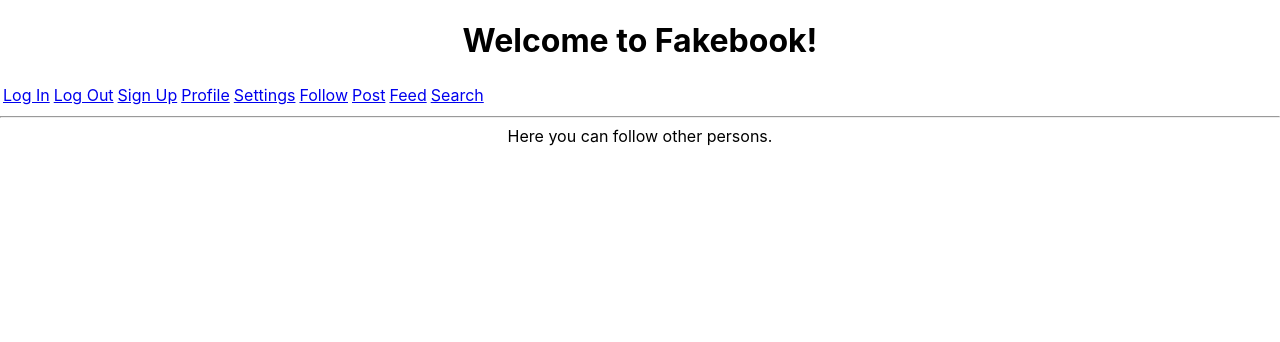
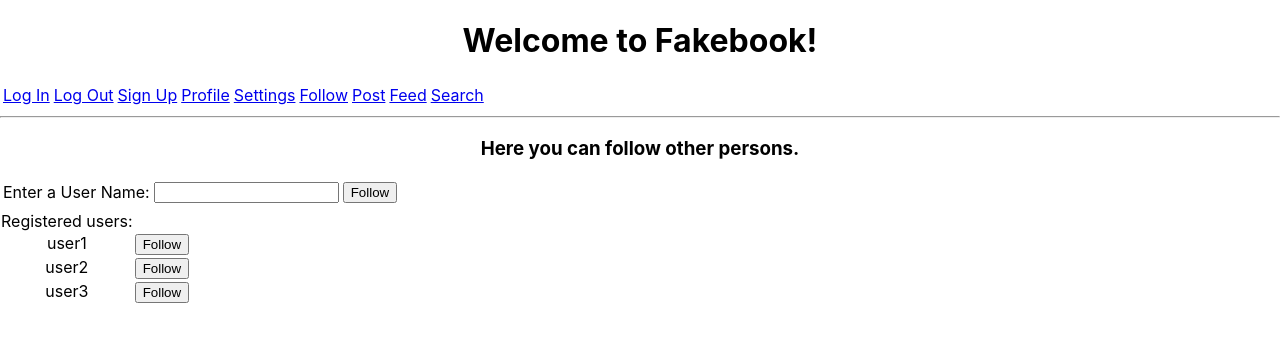
Before and after one commit to dkeProjekt/Frontend, a React (Create React App) app: page /follow in a window 1280 px wide. Shown: the top 342 px of the page. Built offline with nearby package versions, Linux system fonts and the light colour scheme; sample sign-in values are in the browser's storage.

Commit message:
Worked on the Follow frontend
Started implementing some parts of the Follow frontend, plus minor changes at the login, signup, settings and profile frontends and backends.

```diff
--- a/src/pages/Follow.js
+++ b/src/pages/Follow.js
@@ -1,17 +1,99 @@
 import React, { Component } from "react";
+import axios from "axios";
 
 class Follow extends Component {
     constructor() {
         super();
+        this.state = {
+            username: localStorage.getItem("user"),
+            id: localStorage.getItem("id"),
+            username_to_follow: '',
+            message: ''
+        };
+        this.handleUsernameToFollowChange = this.handleUsernameToFollowChange.bind(this);
     }
+
+
+    handleUsernameToFollowChange(evt) {
+        this.setState({
+            username_to_follow: evt.target.value,
+        });
+    };
+
+    async handleSubmit(evt) {
+        evt.preventDefault();
+        // send the username to the follow server in order to check if the user exists (in the mongoDB) and follow him, in case he exists
+        // TODO: zwei möglichkeiten:
+        //  1. entweder zuerst mit einem REST call von der MongoDB die ID des Users holen dem gefolgt werden soll und
+        //  dann einen REST call an das Follow Backend machen.
+        //  2. oder alles am Follow Backend machen, d.h. die beiden user names an das follow Backend schicken und dort die IDs aus der MongoDB abfragen
+
+        const response = await axios({
+            method: 'POST',
+            url: 'http://localhost:5004/follow',
+            data: {
+                username_follower: this.state.username,
+                username_to_follow: this.state.username_to_follow,
+            },
+            headers: '',
+        }).then(response => {
+            if(response.data.follow_successful) {
+                console.log("Follow was successful!")
+                this.setState({message: 'You now follow!' + this.state.username_to_follow});
+            } else {
+                console.log("Follow failed!")
+                this.setState({message: "Follow failed: " + response.data.error});
+            }
+        }).catch(error => {
+            console.log("Follow failed!")
+            this.setState({message: "Follow failed: " + error});
+        });
+    };
+
+
+
+    createFollowLabelsButtons = () => {
+        const users = ['user1', 'user2', 'user3']
+        let table = []
+        table.push(<tr><td><label>Registered users:</label></td></tr>)
+        // loop to create the rows
+        for (let i = 0; i < 3; i++) {
+            let row = []
+            // create one row
+            row.push(<td><label>{users[i]} </label></td>)
+            row.push(<td><button>Follow</button></td>)
+            // add the row to the table
+            table.push(<tr>{row}</tr>)
+        }
+        return table
+    }
+
 
     render() {
         return (
-            <div>
-                <label>Here you can follow other persons.</label>
+            <div className="Follow">
+                <h3>Here you can follow other persons.</h3>
+                <table>
+                    <tbody>
+                    <tr>
+                        <td><label>Enter a User Name: </label></td>
+                        <td><input type="text" data-test="search_username" value={this.state.username_to_follow} onChange={this.handleUsernameToFollowChange} /></td>
+                        <td><input type="submit" value="Follow" data-test="submit" /></td>
+                    </tr>
+                    <tr>
+                        <td>
+
+                        </td>
+                    </tr>
+
+                    </tbody>
+                </table>
+
+                {this.createFollowLabelsButtons()}
             </div>
         );
     }
+
 }
 
 export default Follow;
--- a/src/pages/LoginPage.js
+++ b/src/pages/LoginPage.js
@@ -34,12 +34,14 @@ class LoginPage extends Component {
                 console.log("Login was successful!")
                 this.setState({loggedIn: true});
 
-                // save the username (and the password) in the local storage of the browser
+                // save the username and the user id in the local storage of the browser
                 // the user is kept logged in until the local storage is cleared
                 // reading from the local storage ( with localStorage.getItem('user')), we can
                 // check which user is logged in and use this to personalize content of the personal pages
                 localStorage.setItem('user', response.data.username)
-                localStorage.setItem('pwd', response.data.password)
+                localStorage.setItem('id', response.data.id)
+                // console.log(localStorage.getItem('user'))
+                // console.log(localStorage.getItem('id'))
                 this.setState({message: 'Login was successful!'});
             } else {
                 console.log("Login failed!")
--- a/src/pages/Profile.js
+++ b/src/pages/Profile.js
@@ -7,7 +7,7 @@ class Profile extends Component {
         super();
         this.state = {
             username: localStorage.getItem("user"),
-            password: localStorage.getItem("pwd"),
+            id: localStorage.getItem("id"),
             username_show: '',
             email: '',
             registration_date: '',
@@ -16,16 +16,14 @@ class Profile extends Component {
     }
 
     async handleShowData() {
-        console.log(localStorage.getItem("user"))
-        console.log(localStorage.getItem("pwd"))
         console.log(this.state.username)
-        console.log(this.state.password)
+        console.log(this.state.id)
         const response = await axios({
             method: 'POST',
             url: 'http://localhost:5003/get_personal_data',
             data: {
                 username: this.state.username,
-                password: this.state.password
+                id: this.state.id
             },
             headers: '',
         }).then(response => {
--- a/src/pages/Settings.js
+++ b/src/pages/Settings.js
@@ -7,6 +7,7 @@ class Settings extends Component {
         super();
         this.state = {
             username: localStorage.getItem("user"),
+            id: localStorage.getItem("id"),
             password_old: '',
             password_new: '',
             password_new_rep: '',
--- a/src/pages/SignUpPage.js
+++ b/src/pages/SignUpPage.js
@@ -10,7 +10,8 @@ class SignUpPage extends Component {
             username: '',
             password: '',
             passwordRep: '',
-            email: ''
+            email: '',
+            id: ''
         };
 
         this.handleEmailChange = this.handleEmailChange.bind(this);
@@ -21,6 +22,16 @@ class SignUpPage extends Component {
     }
 
     async handleSubmit(evt) {
+
+        // TODO: Neuen Eintrag in neo4j erzeugen. Die in neo4j automatisch generierte ID auslesen. Registrierung ist
+        //  jedoch nur erfolgreich wenn der Username noch Verfügbar ist usw. Wenn also schon eine ID generiert wurde, die
+        //  Registrierung aber fehlschlägt soll nicht nochmal eine neue generiert werden (eigentlich müsste die generiterte
+        //  wieder gelöscht werden, falls der User es nach ein paar Versuchen aufgibt sich zu registrieren aber schon eine ID erzeugt wurde).
+        if (this.state.id === '') {
+            this.state.id = "todo"
+        }
+        // TODO: REST call darf nur gemacht werden, wenn erfolgreich eine ID erzeugt wurde.
+
         evt.preventDefault();
         if (this.state.password === this.state.passwordRep) {
             // send the username and password to the login server
@@ -30,7 +41,8 @@ class SignUpPage extends Component {
                 data: {
                     email: this.state.email,
                     username: this.state.username,
-                    password: this.state.password
+                    password: this.state.password,
+                    id: this.state.id
                 },
                 headers: '',
             }).then(response => {
@@ -39,9 +51,9 @@ class SignUpPage extends Component {
                     this.setState({message: 'Signing Up was successful!'});
 
                     // after a successful signup, the user should automatically be logged in, therefore
-                    // the username is saved in the local storage (see loginPage for a explanation of local storage)
+                    // the username and the id is saved in the local storage (see loginPage for a explanation of local storage)
                     localStorage.setItem('user', response.data.username)
-                    localStorage.setItem('pwd', response.data.password)
+                    localStorage.setItem('id', response.data.id)
                 } else {
                     console.log("Signing Up failed!")
                     this.setState({message: "Signing Up failed: " + response.data.error});
```
